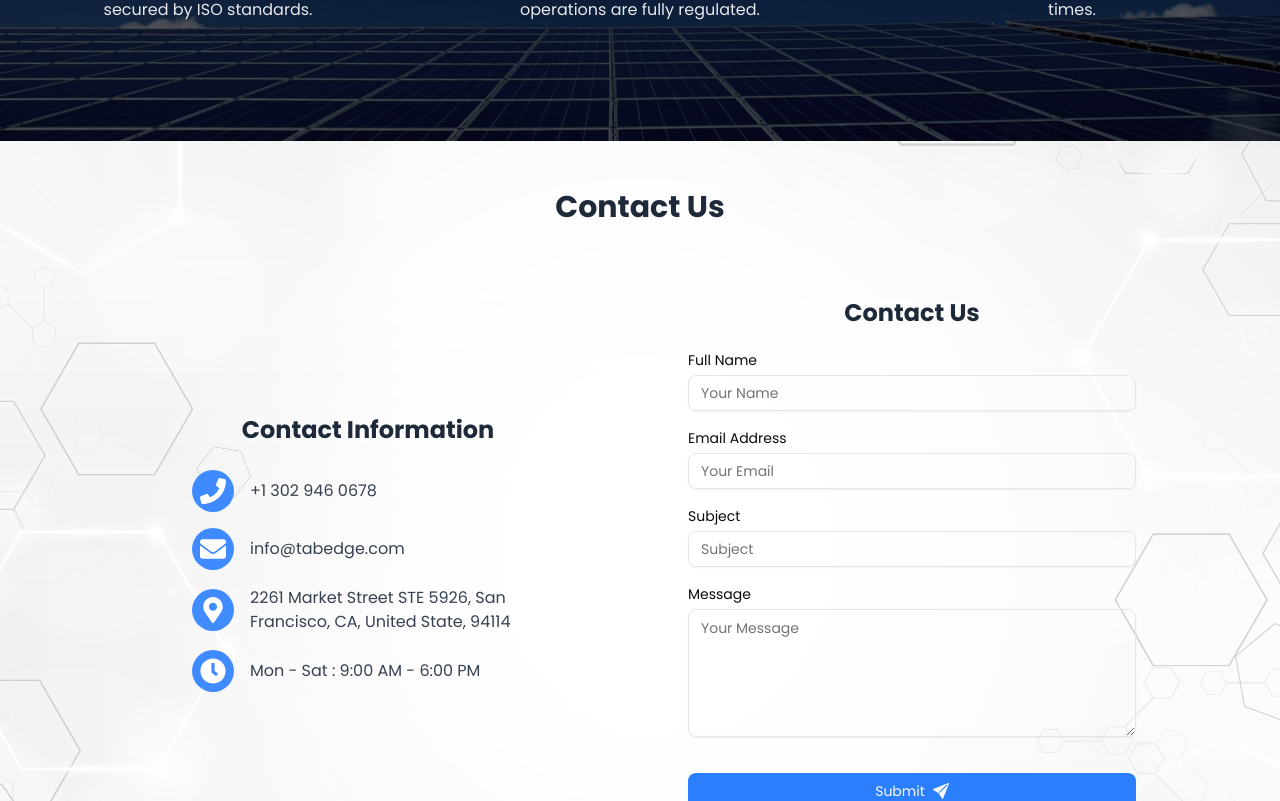
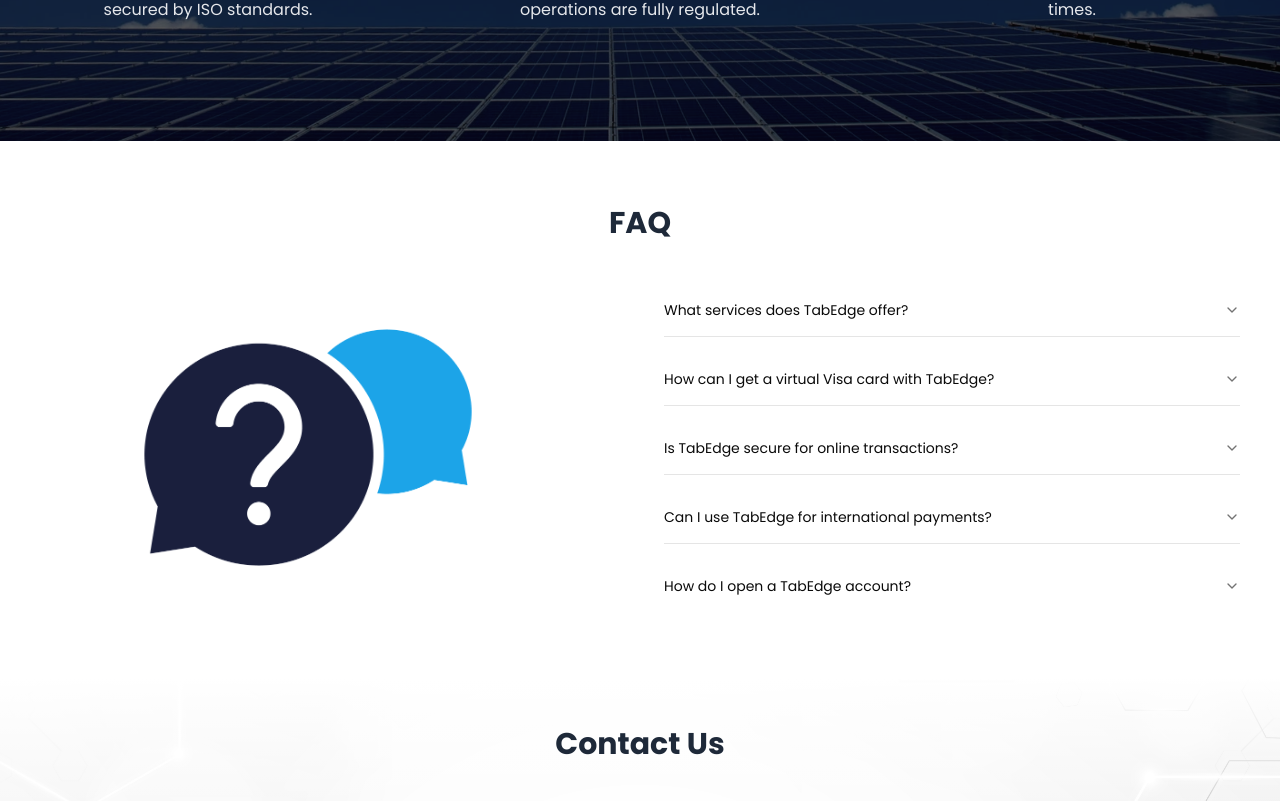
Before and after one commit to aminul118/digital-twins-energy, a Next.js app: page / in a window 1280 px wide. Shown: the part 1999-2800 px from the top of the page. Built offline with nearby package versions, Linux system fonts and the light colour scheme.

Commit message:
Data refine and add section banner

```diff
--- a/src/app/(root)/about/page.tsx
+++ b/src/app/(root)/about/page.tsx
@@ -1,10 +1,15 @@
+import SectionBanner from "@/components/ui/SectionBanner";
 
 const AboutPage = () => {
-    return (
-        <div>
-
-        </div>
-    );
+  return (
+    <div>
+      <SectionBanner
+        backgroundImagePath="/assets/background/blue-gradiant.png"
+        heading="About us"
+        className="text-white"
+      />
+    </div>
+  );
 };
 
 export default AboutPage;
--- a/src/app/(root)/page.tsx
+++ b/src/app/(root)/page.tsx
@@ -1,3 +1,4 @@
+import FAQ from "@/components/Home/FAQ";
 import HeroSection from "@/components/Home/HeroSection";
 import OurSolutions from "@/components/Home/OurSolution";
 import WhyDigitalTwin from "@/components/common/WhyDigitalTwin";
@@ -10,6 +11,7 @@ const HomePage = () => {
       <HeroSection />
       <OurSolutions />
       <WhyDigitalTwin />
+      <FAQ />
       <ContactUs />
     </div>
   );
--- a/src/app/(root)/vision/page.tsx
+++ b/src/app/(root)/vision/page.tsx
@@ -1,11 +1,15 @@
-import React from 'react';
+import SectionBanner from "@/components/ui/SectionBanner";
 
 const VisionPage = () => {
-    return (
-        <div>
-
-        </div>
-    );
+  return (
+    <div>
+      <SectionBanner
+        backgroundImagePath="/assets/background/blue-gradiant.png"
+        heading="Our Vision"
+        className="text-white"
+      />
+    </div>
+  );
 };
 
 export default VisionPage;
--- /dev/null
+++ b/src/components/Home/FAQ.tsx
@@ -0,0 +1,46 @@
+import React from "react";
+import {
+  Accordion,
+  AccordionContent,
+  AccordionItem,
+  AccordionTrigger,
+} from "@/components/ui/accordion";
+
+import Image from "next/image";
+import faqData from "@/lib/constant/faqData";
+import SectionTitle from "../ui/SectionTitle";
+
+const FAQ = () => {
+  return (
+    <section className="container mx-auto py-16 2xl:py-24">
+      <SectionTitle title="FAQ" />
+
+      <div className="grid sm:grid-cols-1 lg:grid-cols-2 items-center gap-8 lg:gap-12">
+        {/* FAQ Image */}
+        <div className="mx-auto">
+          <Image
+            src={"/assets/icon/FAQ.png"}
+            width={500}
+            height={500}
+            alt="FAQ image of TabEdge"
+            className="max-w-[80%] md:max-w-full"
+          />
+        </div>
+
+        {/* Accordion Content */}
+        <div className="max-w-xl w-full">
+          <Accordion type="single" collapsible className="space-y-4">
+            {faqData.map((item) => (
+              <AccordionItem key={item.value} value={item.value}>
+                <AccordionTrigger>{item.question}</AccordionTrigger>
+                <AccordionContent>{item.answer}</AccordionContent>
+              </AccordionItem>
+            ))}
+          </Accordion>
+        </div>
+      </div>
+    </section>
+  );
+};
+
+export default FAQ;
--- a/src/components/contact/ContactInfo.tsx
+++ b/src/components/contact/ContactInfo.tsx
@@ -3,7 +3,7 @@ import { FaPhone, FaEnvelope, FaMapMarkerAlt, FaClock } from "react-icons/fa";
 
 const contactDetails = [
   { id: 1, icon: FaPhone, text: "+1 302 946 0678" },
-  { id: 2, icon: FaEnvelope, text: "info@tabedge.com" },
+  { id: 2, icon: FaEnvelope, text: "info@digitaltwinsenergy.com" },
   {
     id: 3,
     icon: FaMapMarkerAlt,
--- a/src/components/contact/ContactUs.tsx
+++ b/src/components/contact/ContactUs.tsx
@@ -5,9 +5,9 @@ import SectionTitle from "../ui/SectionTitle";
 
 const ContactUs: React.FC = () => {
   return (
-    <div className="relative px-4 sm:px-6 lg:px-12 py-6 lg:py-12 2xl:py-24 xl:min-h-[calc(100vh-276px)] bg-[url('/assets/background/contact.jpg')] bg-cover bg-center bg-opacity-50">
-      {/* Optional Gradient Overlay */}
-      {/* <div className="absolute inset-0 bg-gradient-to-b from-[#f2f4f8] to-blue-900 opacity-40"></div> */}
+    <div className="relative px-4 sm:px-6 lg:px-12 py-6 lg:py-12 2xl:py-24 xl:min-h-[calc(100vh-276px)] bg-[url('/assets/background/contact.jpg')] bg-cover bg-center">
+      {/* Top White Gradient Overlay */}
+      <div className="absolute top-0 left-0 right-0 h-32 bg-gradient-to-b from-white to-transparent z-[1]" />
 
       {/* Content Section */}
       <div className="relative z-10">
--- a/src/components/layouts/Navbar/Navbar.tsx
+++ b/src/components/layouts/Navbar/Navbar.tsx
@@ -67,7 +67,7 @@ const ResponsiveNavbar = () => {
             </li>
 
             <li>
-              <Link href="/vison" passHref>
+              <Link href="/vision" passHref>
                 <div className="flex items-center gap-2 hover:text-blue-500 text-white">
                   <Target className="text-[1.2rem]" />
                   Vison
--- /dev/null
+++ b/src/components/ui/SectionBanner.tsx
@@ -0,0 +1,36 @@
+import React from "react";
+
+type SectionBannerProps = {
+  heading?: string;
+  description?: string;
+  className?: string;
+  backgroundImagePath?: string;
+};
+
+const SectionBanner: React.FC<SectionBannerProps> = ({
+  heading,
+  description,
+  className,
+  backgroundImagePath,
+}) => {
+  return (
+    <div
+      className={`${className} relative w-full h-64 bg-cover bg-center  flex items-center justify-center `}
+      style={{
+        backgroundImage: backgroundImagePath
+          ? `url('${backgroundImagePath}')`
+          : "none",
+      }}
+    >
+      {backgroundImagePath && (
+        <div className="absolute inset-0 bg-black opacity-50"></div>
+      )}
+      <div className="relative z-10 text-center max-w-2xl px-4">
+        <h2 className="text-2xl lg:text-4xl font-bold mb-4">{heading}</h2>
+        {description && <p className="text-lg">{description}</p>}
+      </div>
+    </div>
+  );
+};
+
+export default SectionBanner;
--- /dev/null
+++ b/src/lib/constant/faqData.tsx
@@ -0,0 +1,34 @@
+const faqData = [
+  {
+    value: "item-1",
+    question: "What services does TabEdge offer?",
+    answer:
+      "TabEdge provides online banking, virtual Visa cards, prepaid Visa cards, and international debit cards for secure global transactions.",
+  },
+  {
+    value: "item-2",
+    question: "How can I get a virtual Visa card with TabEdge?",
+    answer:
+      "You can instantly generate a virtual Visa card through your TabEdge account, allowing safe and convenient online transactions.",
+  },
+  {
+    value: "item-3",
+    question: "Is TabEdge secure for online transactions?",
+    answer:
+      "Yes, TabEdge ensures secure transactions with Visa and Mastercard integration, encryption, and fraud protection measures.",
+  },
+  {
+    value: "item-4",
+    question: "Can I use TabEdge for international payments?",
+    answer:
+      "Yes, TabEdge cards support international payments, making it easy to transact globally without restrictions.",
+  },
+  {
+    value: "item-5",
+    question: "How do I open a TabEdge account?",
+    answer:
+      "You can sign up for a TabEdge account online by providing your basic details and verifying your identity.",
+  },
+];
+
+export default faqData;
```
Also changed, not shown: public/assets/background/blue-gradiant.png (added), public/assets/icon/FAQ.png (added).
